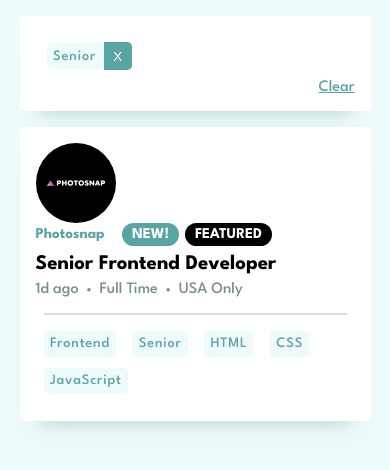
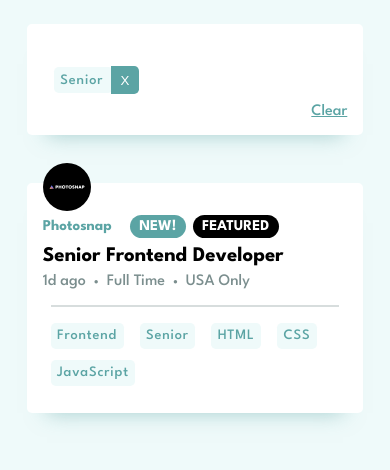
Before and after one commit to jakegodsall/joblisting-frontend, a React (Create React App) app: page / in a window 390 px wide. Both pictures are taken after a click on the element "Senior". Shown: the top 470 px of the page. Built offline with nearby package versions, Linux system fonts and the light colour scheme.

Commit message:
fixed logo position in mobile view

```diff
--- a/public/index.html
+++ b/public/index.html
@@ -5,10 +5,7 @@
         <link rel="icon" href="%PUBLIC_URL%/favicon.ico" />
         <meta name="viewport" content="width=device-width, initial-scale=1" />
         <meta name="theme-color" content="#000000" />
-    <meta
-      name="description"
-      content="Web site created using create-react-app"
-    />
+        <meta name="description" content="Web site created using create-react-app" />
         <link rel="apple-touch-icon" href="%PUBLIC_URL%/logo192.png" />
         <!--
       manifest.json provides metadata used when your web app is installed on a
@@ -24,7 +21,7 @@
       work correctly both with client-side routing and a non-root public URL.
       Learn how to configure a non-root public URL by running `npm run build`.
     -->
-    <title>React App</title>
+        <title>Jobs</title>
     </head>
     <body>
         <noscript>You need to enable JavaScript to run this app.</noscript>
@@ -38,6 +35,5 @@
 
       To begin the development, run `npm start` or `yarn start`.
       To create a production bundle, use `npm run build` or `yarn build`.
-    -->
-  </body>
+    --></body>
 </html>
--- /dev/null
+++ b/src/App.css
@@ -0,0 +1,13 @@
+.container {
+    display: flex;
+    flex-direction: column;
+    align-items: center;
+    margin: 0 auto;
+    width: min(100%, 1200px);
+}
+
+@media screen and (max-width: 800px) {
+    .container {
+        width: 90%;
+    }
+}
--- a/src/App.js
+++ b/src/App.js
@@ -1,6 +1,8 @@
 import React, { useState } from 'react';
 
 import JobList from './components/JobList/JobList';
+
+import './App.css';
 
 const JOBS = [
     {
--- a/src/components/FilterBar/FilterBar.js
+++ b/src/components/FilterBar/FilterBar.js
@@ -13,8 +13,6 @@
 
 const FilterBarCard = styled(JobCard)`
     display: 'flex';
-    flex-direction: 'row';
-    background-color: 'red';
 `;
 
 const FilterBar = (props) => {
--- a/src/components/FilterBar/FilterList.js
+++ b/src/components/FilterBar/FilterList.js
@@ -1,6 +1,14 @@
 import React from 'react';
+import styled from 'styled-components';
 
 import FilterItem from './FilterItem';
+
+const FilterListDiv = styled.div`
+    width: 100%;
+    display: flex;
+    align-items: center;
+    flex-wrap: wrap;
+`;
 
 const FilterList = (props) => {
     const onRemoveHandler = (tag) => {
@@ -8,7 +16,7 @@
     };
 
     return (
-        <React.Fragment>
+        <FilterListDiv>
             {props.filterList.map((filter, idx) => {
                 return (
                     <FilterItem onRemove={onRemoveHandler} key={idx}>
@@ -16,7 +24,7 @@
                     </FilterItem>
                 );
             })}
-        </React.Fragment>
+        </FilterListDiv>
     );
 };
 
--- a/src/components/JobList/JobItem/JobItem.js
+++ b/src/components/JobList/JobItem/JobItem.js
@@ -6,8 +6,14 @@
 import JobTagList from './JobTagList';
 
 const CompanyLogo = styled.img`
-    width: 5rem;
+    width: 4.5rem;
     margin-right: 1rem;
+
+    @media (max-width: 750px) {
+        position: absolute;
+        top: -20px;
+        width: 3rem;
+    }
 `;
 
 const JobItem = (props) => {
--- a/src/components/JobList/JobList.js
+++ b/src/components/JobList/JobList.js
@@ -6,12 +6,7 @@
 import JobItem from './JobItem/JobItem';
 
 const JobListDiv = styled.div`
-    width: 70%;
-    margin-inline: auto;
-
-    @media (max-width: 450px) {
-        width: 90%;
-    }
+    width: 100%;
 `;
 
 const JobList = (props) => {
--- a/src/components/UI/FilterCard.js
+++ b/src/components/UI/FilterCard.js
@@ -4,6 +4,9 @@
 import CloseButton from './CloseButton';
 
 const FilterCardDiv = styled.div`
+    display: flex;
+    align-items: center;
+
     @media (max-width: 400px) {
         display: flex;
         align-items: center;
--- a/src/components/UI/JobCard.js
+++ b/src/components/UI/JobCard.js
@@ -1,7 +1,7 @@
 import React from 'react';
 import styled from 'styled-components';
 
-const CardDiv = styled.div`
+const JobCard = styled.div`
     display: flex;
     align-items: center;
     background-color: #fff;
@@ -14,11 +14,10 @@
         display: flex;
         flex-direction: column;
         align-items: flex-start;
+        position: relative;
+        margin-bottom: 3rem;
+        padding-top: 2rem;
     }
 `;
 
-const JobCard = (props) => {
-    return <CardDiv>{props.children}</CardDiv>;
-};
-
 export default JobCard;
--- a/src/index.css
+++ b/src/index.css
@@ -1,7 +1,10 @@
 @import url('https://fonts.googleapis.com/css2?family=League+Spartan:wght@500;700&display=swap');
 
 body {
-    margin: 0;
+    display: flex;
+    flex-direction: column;
+    align-items: center;
+
     font-family: 'League Spartan', sans-serif;
     background-color: hsl(180, 52%, 96%);
 }
```
Lines whose indentation alone changed are shown as unchanged.
